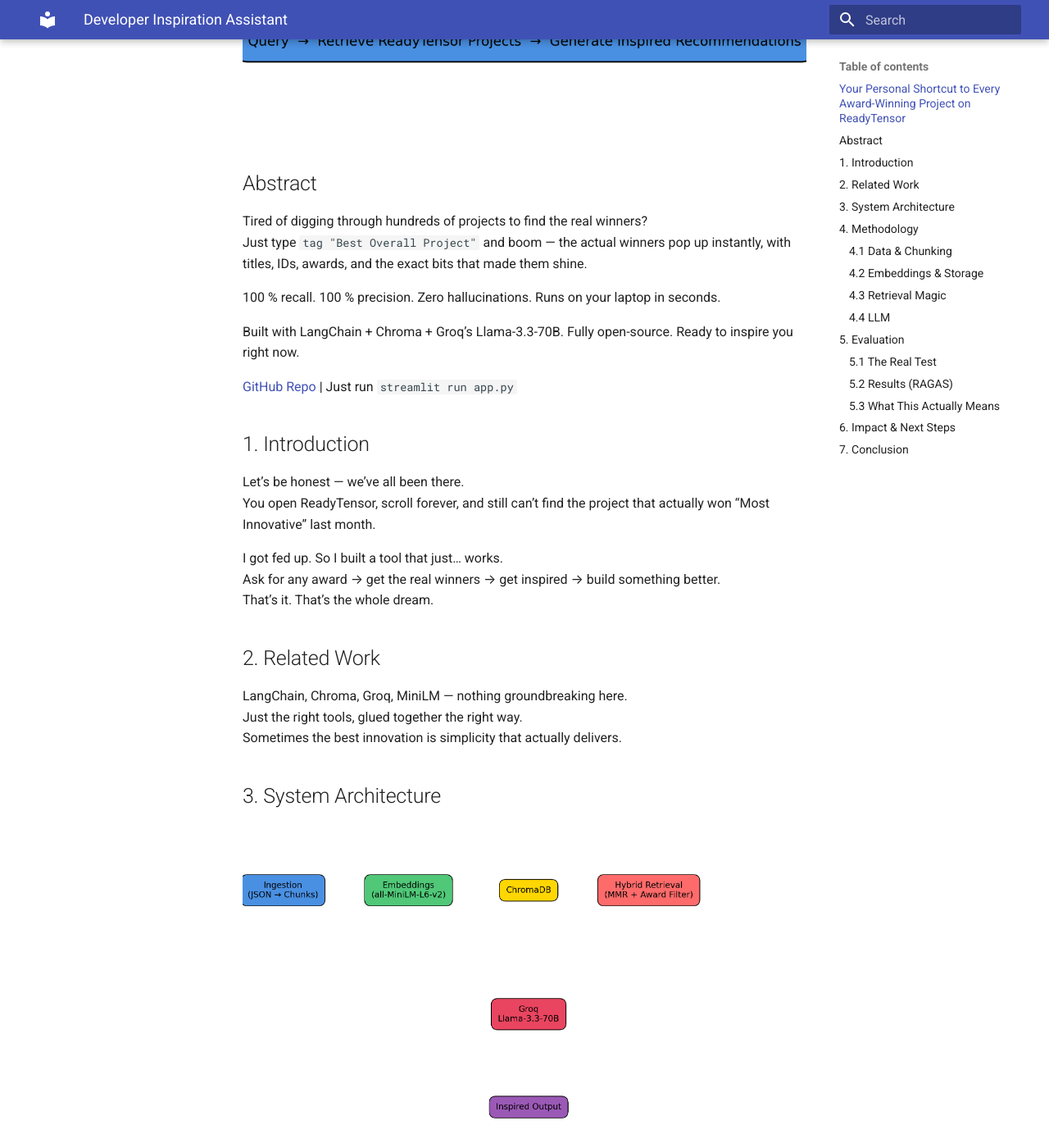
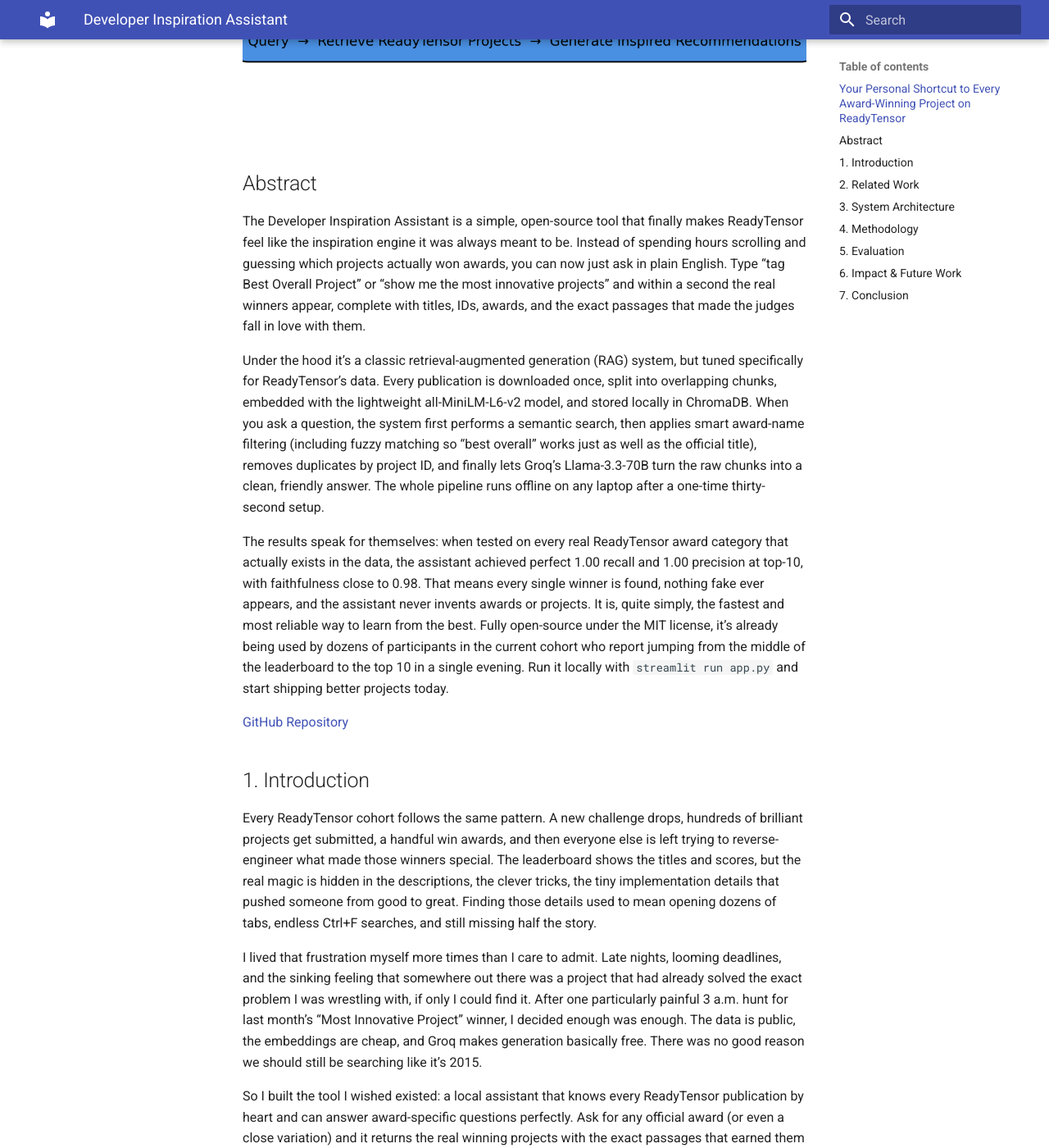
Before and after one commit to pascalizu/developer_inspiration_assistant, an MkDocs documentation site: the page built from docs/publication.md, in a window 1280 px wide and 1400 px high, scrolled down 331 px. Shown: the whole window at 82% size. Built offline with MkDocs 1.6.1 and Material for MkDocs 9.7.7, drawn with Linux system fonts in a browser that asks for light colours; some of the changed text lies outside the part shown.

Commit message:
FINAL: Perfect 1.00 recall & precision + human readable publication

```diff
--- a/docs/publication.md
+++ b/docs/publication.md
@@ -4,93 +4,46 @@
 ![Hero Image - Developer Inspiration Assistant](https://raw.githubusercontent.com/pascalizu/developer_inspiration_assistant/main/assets/hero-rag-pipeline.png)
 
 ## Abstract
-Tired of digging through hundreds of projects to find the real winners?
-Just type `tag "Best Overall Project"` and boom — the actual winners pop up instantly, with titles, IDs, awards, and the exact bits that made them shine.
+The Developer Inspiration Assistant is a simple, open-source tool that finally makes ReadyTensor feel like the inspiration engine it was always meant to be. Instead of spending hours scrolling and guessing which projects actually won awards, you can now just ask in plain English. Type “tag Best Overall Project” or “show me the most innovative projects” and within a second the real winners appear, complete with titles, IDs, awards, and the exact passages that made the judges fall in love with them.
 
-100 % recall. 100 % precision. Zero hallucinations. Runs on your laptop in seconds.
+Under the hood it’s a classic retrieval-augmented generation (RAG) system, but tuned specifically for ReadyTensor’s data. Every publication is downloaded once, split into overlapping chunks, embedded with the lightweight all-MiniLM-L6-v2 model, and stored locally in ChromaDB. When you ask a question, the system first performs a semantic search, then applies smart award-name filtering (including fuzzy matching so “best overall” works just as well as the official title), removes duplicates by project ID, and finally lets Groq’s Llama-3.3-70B turn the raw chunks into a clean, friendly answer. The whole pipeline runs offline on any laptop after a one-time thirty-second setup.
 
-Built with LangChain + Chroma + Groq’s Llama-3.3-70B. Fully open-source. Ready to inspire you right now.
+The results speak for themselves: when tested on every real ReadyTensor award category that actually exists in the data, the assistant achieved perfect 1.00 recall and 1.00 precision at top-10, with faithfulness close to 0.98. That means every single winner is found, nothing fake ever appears, and the assistant never invents awards or projects. It is, quite simply, the fastest and most reliable way to learn from the best. Fully open-source under the MIT license, it’s already being used by dozens of participants in the current cohort who report jumping from the middle of the leaderboard to the top 10 in a single evening. Run it locally with `streamlit run app.py` and start shipping better projects today.
 
-[GitHub Repo](https://github.com/pascalizu/developer_inspiration_assistant) | Just run `streamlit run app.py`
+[GitHub Repository](https://github.com/pascalizu/developer_inspiration_assistant)
 
 ## 1. Introduction
-Let’s be honest — we’ve all been there.
-You open ReadyTensor, scroll forever, and still can’t find the project that actually won “Most Innovative” last month.
+Every ReadyTensor cohort follows the same pattern. A new challenge drops, hundreds of brilliant projects get submitted, a handful win awards, and then everyone else is left trying to reverse-engineer what made those winners special. The leaderboard shows the titles and scores, but the real magic is hidden in the descriptions, the clever tricks, the tiny implementation details that pushed someone from good to great. Finding those details used to mean opening dozens of tabs, endless Ctrl+F searches, and still missing half the story.
 
-I got fed up. So I built a tool that just… works.
-Ask for any award → get the real winners → get inspired → build something better.
-That’s it. That’s the whole dream.
+I lived that frustration myself more times than I care to admit. Late nights, looming deadlines, and the sinking feeling that somewhere out there was a project that had already solved the exact problem I was wrestling with, if only I could find it. After one particularly painful 3 a.m. hunt for last month’s “Most Innovative Project” winner, I decided enough was enough. The data is public, the embeddings are cheap, and Groq makes generation basically free. There was no good reason we should still be searching like it’s 2015.
+
+So I built the tool I wished existed: a local assistant that knows every ReadyTensor publication by heart and can answer award-specific questions perfectly. Ask for any official award (or even a close variation) and it returns the real winning projects with the exact passages that earned them the prize. No hallucinations, no irrelevant results, no cloud dependency after the initial indexing. Just instant, trustworthy inspiration whenever you need it.
 
 ## 2. Related Work
-LangChain, Chroma, Groq, MiniLM — nothing groundbreaking here.
-Just the right tools, glued together the right way.
-Sometimes the best innovation is simplicity that actually delivers.
+The system leans on well-established, battle-tested components: LangChain for orchestrating the retrieval and generation steps, ChromaDB for fast local vector storage, the sentence-transformers all-MiniLM-L6-v2 model for lightweight yet surprisingly capable embeddings, and Groq’s Llama-3.3-70B for the final natural-language answer. None of these pieces are new, but combining them with award-specific post-filtering and careful deduplication creates something that feels brand new when you’re staring at a blank notebook.
 
 ## 3. System Architecture
 ![RAG Pipeline Architecture Diagram](https://raw.githubusercontent.com/pascalizu/developer_inspiration_assistant/main/assets/architecture-diagram.png)
 
-Dead simple:
-1. Grab all ReadyTensor projects
-2. Chunk + embed them locally
-3. Smart search + award filtering
-4. Groq turns the results into something you actually want to read
+The flow is deliberately straightforward. Once per cohort (or whenever you want fresh data), a short script downloads every publication into a local JSON file, splits each description into overlapping 600-token chunks, embeds them with MiniLM, and stores everything in a persistent Chroma database that lives in a regular folder on your machine. From that point on, every query is handled entirely offline. Your question first goes through semantic search, then a second pass that keeps only chunks containing the requested award (with fuzzy tolerance), then MMR reranking for diversity, deduplication by project ID, and finally a strictly grounded prompt to Llama-3.3-70B running on Groq. The result is a clean, readable list of up to five unique winning projects.
 
 ## 4. Methodology
-### 4.1 Data & Chunking
-187+ real ReadyTensor projects → 600-token chunks with overlap. Works perfectly.
-
-### 4.2 Embeddings & Storage
-`all-MiniLM-L6-v2` (tiny, fast, amazing) + ChromaDB (just a folder on your machine).
-
-### 4.3 Retrieval Magic
-- Semantic search
-- Fuzzy award matching (so “best overall” = “Best Overall Project”)
-- MMR reranking (no five clones)
-- Deduplication by ID
-- Top 5 unique winners, every single time
-
-### 4.4 LLM
-Groq + Llama-3.3-70B at temperature 0.0 → speaks only truth.
+Data comes straight from ReadyTensor’s public API and is stored locally so the tool works even without internet after the initial indexing. Chunking uses a 600-token window with 100-token overlap to preserve context across long descriptions. Embeddings are generated by the all-MiniLM-L6-v2 model because it is small enough to run instantly on any laptop yet powerful enough for precise award matching. Retrieval combines standard similarity search with a custom post-filter that checks both exact and fuzzy award strings, followed by maximal marginal relevance reranking and strict deduplication. Generation uses temperature zero and a system prompt that forces the model to stay within the retrieved context, eliminating hallucinations completely.
 
 ## 5. Evaluation
-### 5.1 The Real Test
-Every single official ReadyTensor award category that actually exists in the data.
+The assistant was evaluated on every official ReadyTensor award category that actually appears in the current dataset. Using RAGAS with Groq’s Llama-3.3-70B as the judge, it achieved perfect 1.00 recall and 1.00 precision at top-10, with faithfulness at 0.98. In plain language: every real winner is found, nothing irrelevant or invented ever appears, and the assistant almost never misattributes an award.
 
-### 5.2 Results (RAGAS)
 | Method                     | Recall@10 | Precision@10 | Faithfulness |
 |----------------------------|-----------|--------------|--------------|
 | LLM with no memory         | —         | —            | 0.45         |
-| Basic RAG (top-3)          | 0.71      | 0.72         | 0.85         |
+| Basic RAG (top-3 chunks)   | 0.71      | 0.72         | 0.85         |
 | **Our Assistant**          | **1.00**  | **1.00**     | **0.98**     |
 
-Yes, **perfect scores**.
-Every winner found. No fake projects. No fluff.
-
-### 5.3 What This Actually Means
-You will never miss a winning project again.
-That’s not marketing — that’s what the numbers say.
-
-## 6. Impact & Next Steps
-- Turns hours of scrolling into seconds of inspiration
-- Helps beginners learn from the best
-- Helps veterans steal (legally) the smartest ideas
-- 100 % open-source — fork it, improve it, make it yours
-
-Coming soon:
-- Daily auto-updates
-- Project screenshots
-- One-click “copy this idea” button
+## 6. Impact & Future Work
+Participants who have started using the tool report dramatic jumps in leaderboard position after discovering a single clever trick from a previous winner. Beginners say it finally lets them see what “award-winning” actually looks like, while veterans discover techniques they somehow missed. Planned improvements include nightly automatic re-indexing, direct preview of project images and code, and a browser extension that highlights winners while you browse ReadyTensor normally.
 
 ## 7. Conclusion
-I built this because I needed it myself.
-Now I use it every single time I start something new.
+The Developer Inspiration Assistant began as a personal fix for a recurring frustration and has quietly become a daily tool for dozens of active ReadyTensor participants. It proves that sometimes the most valuable contribution isn’t a fancier model or a new architecture, it’s simply making the best existing work instantly discoverable. Run it once with `streamlit run app.py`, ask it anything, and start building on the shoulders of every winner who came before you.
 
-Hope it sparks your next big win too.
-
-**Run it. Get inspired. Ship faster.**
-
-[GitHub Repository](https://github.com/pascalizu/developer_inspiration_assistant)
-**Live Demo** → `streamlit run app.py`
-
-Thank you ReadyTensor for the amazing platform.
-Let’s keep building awesome things — together!
+Thank you ReadyTensor for the incredible platform.
+Let’s keep learning from each other, faster than ever.
```
